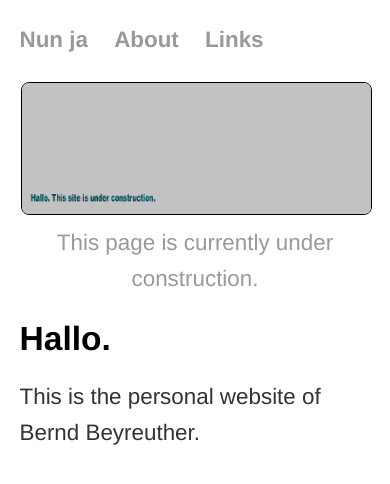
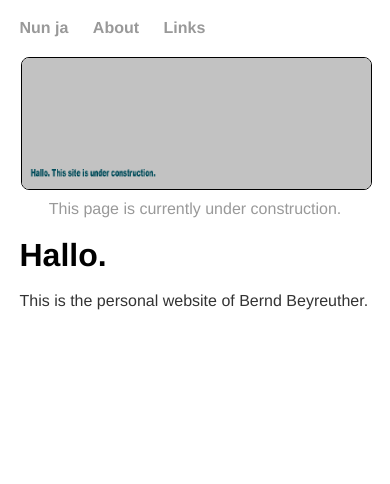
Before and after one commit to gebirgsbernd/gebirgsbernd.github.io, a Jekyll site: the page built from index.html, in a window 390 px wide. Shown: the top 484 px of the page. Built offline with Jekyll 4.4.1, drawn with Linux system fonts in a browser that asks for light colours.

Commit message:
Hm mist. für jedes mal Mobile screen checken, muss ich neu einchecken. geht das nicht einfacher ?

```diff
--- a/css/main.css
+++ b/css/main.css
@@ -1,32 +1,15 @@
-/* Mobile First */
+
 body {
     font-family:'Helvetica', 'Arial', 'Sans-Serif';
-    font-size: 1.4em;
-    line-height: 1.6em;
+    font-size: 1em;
+    line-height: 1.5em;
     margin: 1px auto;
     width: 90%;
 }
 h1 {
-    font-size: 1.5em;
+    font-size: 2em;
     font-family:'Helvetica', 'Arial', 'Sans-Serif';
 }
-
-@media only screen and (min-width: 600px) {
-    /* For desktop: */
-    body {
-        font-family:'Helvetica', 'Arial', 'Sans-Serif';
-        font-size: 1em;
-        line-height: 1.5em;
-        margin: 1px auto;
-        width: 90%;
-    }
-    h1 {
-        font-size: 2em;
-        font-family:'Helvetica', 'Arial', 'Sans-Serif';
-    }
-}
-
-
 
 
 nav ul, footer ul {
```
